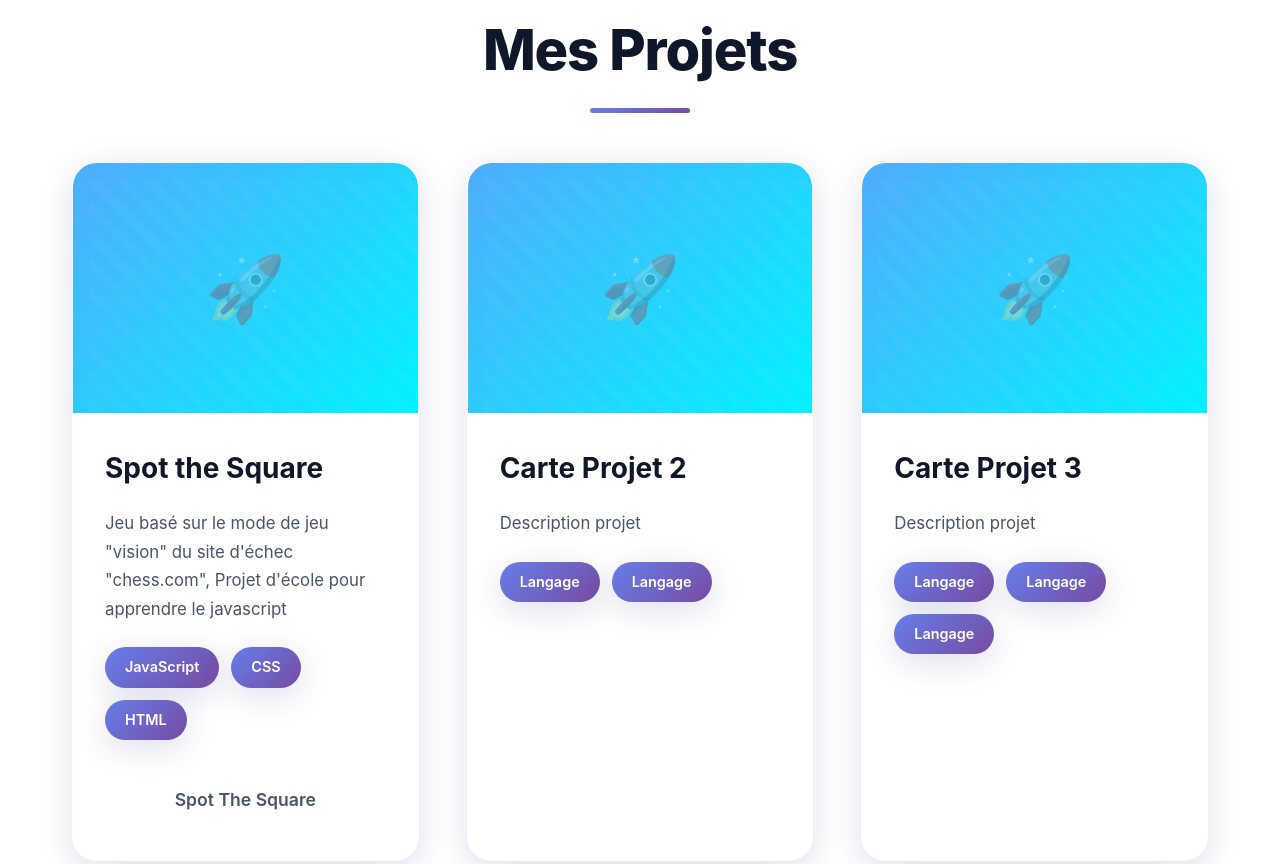
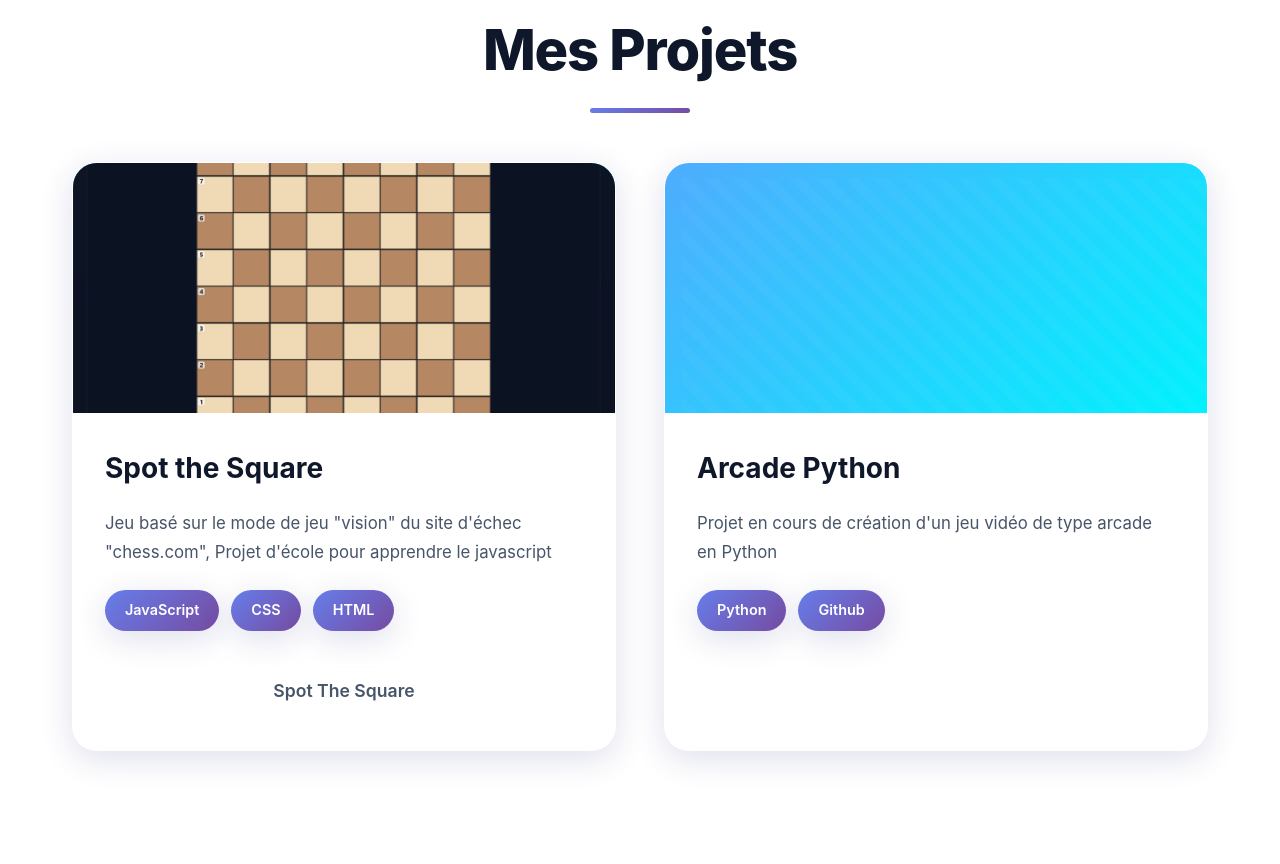
Before and after one commit to Louis-ala/Louis-ala.github.io, a website: page index.html in a window 1280 px wide. Shown: the part 1614-2478 px from the top of the page. Drawn offline with Linux system fonts and the light colour scheme; animation ran at ten frames a second.

Commit message:
Final update for presentation

```diff
--- a/index.html
+++ b/index.html
@@ -75,7 +75,7 @@
             <h2 id="projects-title">Mes Projets</h2>
             <div class="projects-grid">
                 <article class="project-card">
-                    <div class="project-image" role="img" aria-label="Capture d'écran du projet 1"></div>
+                    <div class="project-image" role="img" aria-label="Image du projet Spot The Square"></div>
                     <div class="project-content">
                         <h3>Spot the Square</h3>
                         <p>Jeu basé sur le mode de jeu "vision" du site d'échec "chess.com", Projet d'école pour apprendre le javascript</p>
@@ -90,25 +90,13 @@
                     </div>
                 </article>
                 <article class="project-card">
-                    <div class="project-image" role="img" aria-label="Capture d'écran du projet 2"></div>
+                    <div class="project-image" role="img" aria-label="Zone vide car le projet est en conception"></div>
                     <div class="project-content">
-                        <h3>Carte Projet 2</h3>
-                        <p>Description projet</p>
+                        <h3>Arcade Python</h3>
+                        <p>Projet en cours de création d'un jeu vidéo de type arcade en Python</p>
                         <div class="project-tags">
-                            <span>Langage</span>
-                            <span>Langage</span>
-                        </div>
-                    </div>
-                </article>
-                <article class="project-card">
-                    <div class="project-image" role="img" aria-label="Capture d'écran du projet 3"></div>
-                    <div class="project-content">
-                        <h3>Carte Projet 3</h3>
-                        <p>Description projet</p>
-                        <div class="project-tags">
-                            <span>Langage</span>
-                            <span>Langage</span>
-                            <span>Langage</span>
+                            <span>Python</span>
+                            <span>Github</span>
                         </div>
                     </div>
                 </article>
--- a/style.css
+++ b/style.css
@@ -257,7 +257,8 @@ header:hover {
 
 .nav-links a:hover,
 .nav-links a:focus {
-    color: white;
+    color: #ffffff !important;
+    text-shadow: 0 2px 10px rgba(0, 0, 0, 0.6), 0 0 20px rgba(0, 0, 0, 0.4), 0 1px 3px rgba(0, 0, 0, 0.8);
     transform: translateY(-2px);
 }
 
@@ -382,7 +383,7 @@ header:hover {
     display: inline-block;
     padding: 1.25rem 3rem;
     background: var(--gradient-primary);
-    color: white;
+    color: #ffffff;
     text-decoration: none;
     border-radius: 50px;
     font-weight: 700;
@@ -392,15 +393,18 @@ header:hover {
     position: relative;
     overflow: hidden;
     animation: slide-up 0.8s ease-out 0.4s backwards;
+    text-shadow: 0 2px 8px rgba(0, 0, 0, 0.5), 0 0 20px rgba(0, 0, 0, 0.3);
+    z-index: 1;
 }
 
 .cta-button::before {
     content: '';
     position: absolute;
     inset: 0;
-    background: var(--gradient-accent);
+    background: linear-gradient(135deg, #1e3a8a 0%, #0c4a6e 100%);
     opacity: 0;
     transition: var(--transition-smooth);
+    z-index: -1;
 }
 
 .cta-button:hover::before,
@@ -410,8 +414,10 @@ header:hover {
 
 .cta-button:hover,
 .cta-button:focus {
+    color: #ffffff !important;
     transform: translateY(-5px) scale(1.05);
     box-shadow: var(--shadow-hover);
+    text-shadow: 0 3px 12px rgba(0, 0, 0, 0.7), 0 0 30px rgba(0, 0, 0, 0.5), 0 1px 3px rgba(0, 0, 0, 0.8);
 }
 
 .cta-button span {
@@ -583,13 +589,28 @@ section h2::after {
 }
 
 .project-image::after {
-    content: '🚀';
+    content: '';
     position: absolute;
     top: 50%;
     left: 50%;
     transform: translate(-50%, -50%);
-    font-size: 4rem;
-    opacity: 0.3;
+    background-image: url('SpotTheSquare.png');
+    background-size: contain;
+    background-repeat: no-repeat;
+    background-position: center;
+    opacity: 1;
+    display: none;
+}
+
+.project-card:first-child .project-image::after {
+    display: block;
+    width: 100%;
+    height: 100%;
+    top: 0;
+    left: 0;
+    transform: none;
+    background-size: cover;
+    opacity: 1;
 }
 
 .project-content {
@@ -630,8 +651,10 @@ section h2::after {
 }
 
 .project-tags span:hover {
+    color: #ffffff !important;
     transform: translateY(-3px) scale(1.05);
     box-shadow: var(--shadow-hover);
+    text-shadow: 0 2px 8px rgba(0, 0, 0, 0.6), 0 0 15px rgba(0, 0, 0, 0.4);
 }
 
 
@@ -756,7 +779,8 @@ section h2::after {
 .skill-category li:hover {
     color: var(--text-color);
     padding-left: 2.5rem;
-    font-weight: 600;
+    font-weight: 700;
+    text-shadow: 0 1px 3px rgba(102, 126, 234, 0.3);
 }
 
 .skill-category li:hover::before {
@@ -848,8 +872,10 @@ section h2::after {
 
 .submit-button:hover,
 .submit-button:focus {
+    color: #ffffff !important;
     transform: translateY(-3px) scale(1.02);
     box-shadow: var(--shadow-hover);
+    text-shadow: 0 3px 12px rgba(0, 0, 0, 0.7), 0 0 30px rgba(0, 0, 0, 0.5), 0 1px 3px rgba(0, 0, 0, 0.8);
 }
 
 .submit-button span {
@@ -923,7 +949,8 @@ footer p {
 
 .social-links a:hover,
 .social-links a:focus {
-    color: white;
+    color: #ffffff !important;
+    text-shadow: 0 2px 10px rgba(0, 0, 0, 0.6), 0 0 20px rgba(0, 0, 0, 0.4), 0 1px 3px rgba(0, 0, 0, 0.8);
     transform: translateY(-5px) scale(1.05);
 }
 
@@ -971,7 +998,8 @@ footer p {
 
 .project-links a:hover,
 .project-links a:focus {
-    color: white;
+    color: #ffffff !important;
+    text-shadow: 0 2px 10px rgba(0, 0, 0, 0.6), 0 0 20px rgba(0, 0, 0, 0.4), 0 1px 3px rgba(0, 0, 0, 0.8);
     transform: translateY(-5px) scale(1.05);
 }
 
```
Also changed, not shown: SpotTheSquare.png (added).
